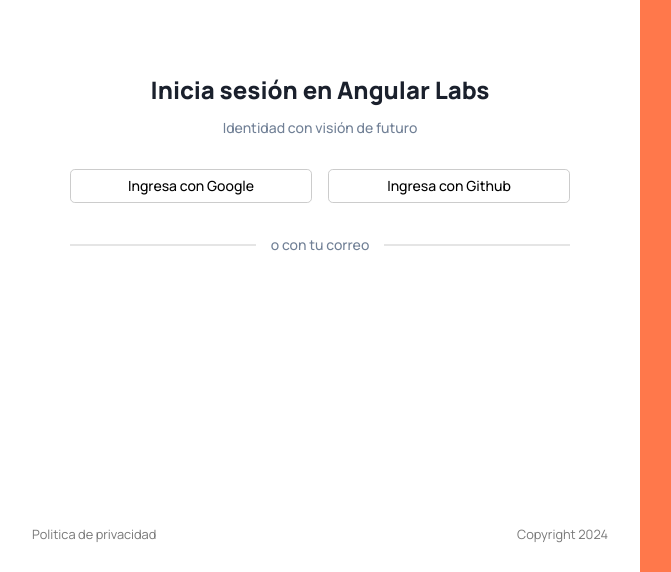
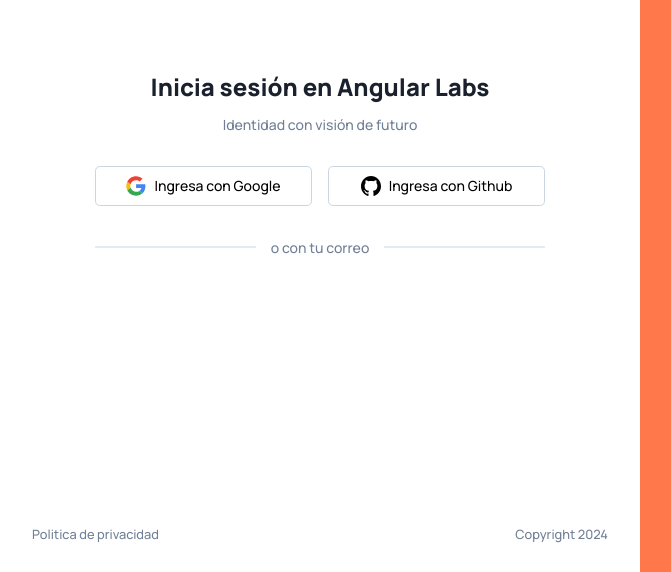
Before and after one commit to DavidBarcenas/ng-labs, an Angular app: page / in a window 1280 px wide. Shown: the part 225-797 px from the top of the page, without its empty margins (0-671 px from the left). Built offline with nearby package versions, Linux system fonts and the light colour scheme.

Commit message:
Agrega iconos a los botones de login

```diff
--- a/src/app/auth/auth-shell/auth-shell.component.html
+++ b/src/app/auth/auth-shell/auth-shell.component.html
@@ -7,14 +7,20 @@
       <h2 class="heading-4">Inicia sesión en Angular Labs</h2>
       <p class="auth-subtitle gray-600">Identidad con visión de futuro</p>
       <div class="auth-social">
-        <button class="social-btn">Ingresa con Google</button>
-        <button class="social-btn">Ingresa con Github</button>
+        <button class="social-btn flex-center">
+          <img class="social-btn-icon" src="assets/images/google-icon.svg" alt="Icono de google" />
+          Ingresa con Google
+        </button>
+        <button class="social-btn flex-center">
+          <img class="social-btn-icon" src="assets/images/github-icon.svg" alt="Icono de github" />
+          Ingresa con Github
+        </button>
       </div>
       <div class="divider">
         <span class="divider-text gray-600">o con tu correo</span>
       </div>
     </div>
-    <footer class="auth-footer">
+    <footer class="auth-footer gray-600 font-medium">
       <a class="auth-link" href="#">Politica de privacidad</a>
       <span>Copyright 2024</span>
     </footer>
--- a/src/app/auth/auth-shell/auth-shell.component.scss
+++ b/src/app/auth/auth-shell/auth-shell.component.scss
@@ -1,5 +1,5 @@
 .auth {
-  background-color: #fff;
+  background-color: var(--white);
   display: grid;
   grid-template-columns: repeat(2, 1fr);
   min-height: 100vh;
@@ -18,7 +18,7 @@
   &-content {
     margin: auto;
     text-align: center;
-    width: 500px;
+    width: 450px;
   }
 
   &-subtitle {
@@ -31,25 +31,38 @@
   }
 
   &-footer {
-    color: #777;
     display: flex;
     justify-content: space-between;
     font-size: .8rem;
   }
 
   &-link {
-    color: #777;
+    color: inherit;
     display: inline-block;
     margin-right: auto;
   }
 }
 
 .social-btn {
-  background: #fff;
-  border: 1px solid #ccc;
+  background: var(--white);
+  border: 1px solid var(--gray-400);
   border-radius: .3rem;
-  padding: .5rem .75rem;
+  gap: .5rem;
+  padding: .55rem .75rem;
   width: 100%;
+
+  &:hover {
+    background: var(--gray-100);
+  }
+
+  &:active {
+    background: var(--gray-200);
+  }
+
+  &-icon {
+    height: 20px;
+    width: 20px;
+  }
 }
 
 .divider {
@@ -62,14 +75,14 @@
     left: 0;
     top: 50%;
     display: block;
-    background: #ccc;
+    background: var(--gray-400);
     height: 1px;
     width: 100%;
     transform: translateY(-50%);
   }
 
   &-text {
-    background: #fff;
+    background: var(--white);
     display: inline-block;
     padding: 0 .9rem;
     position: relative;
```
Also changed, not shown: src/assets/images/github-icon.svg (added), src/assets/images/google-icon.svg (added).
